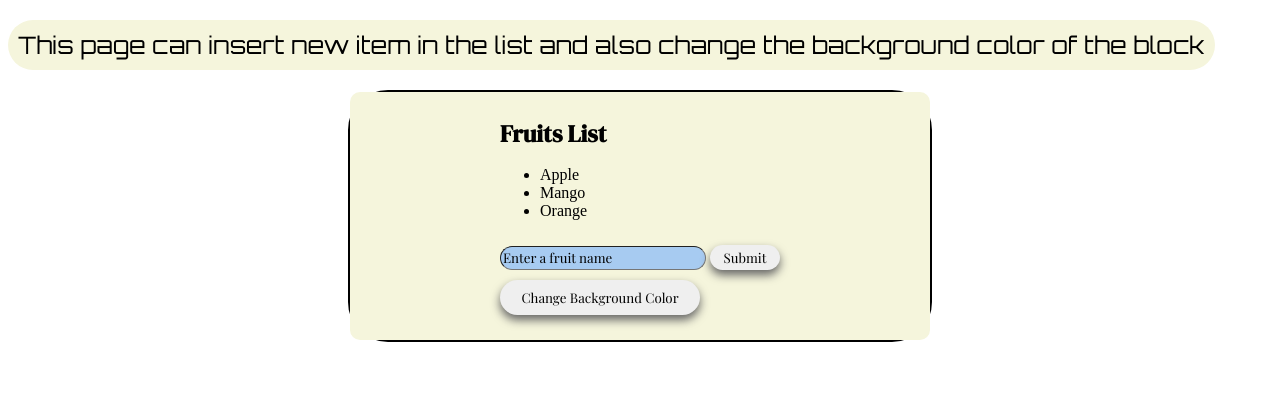
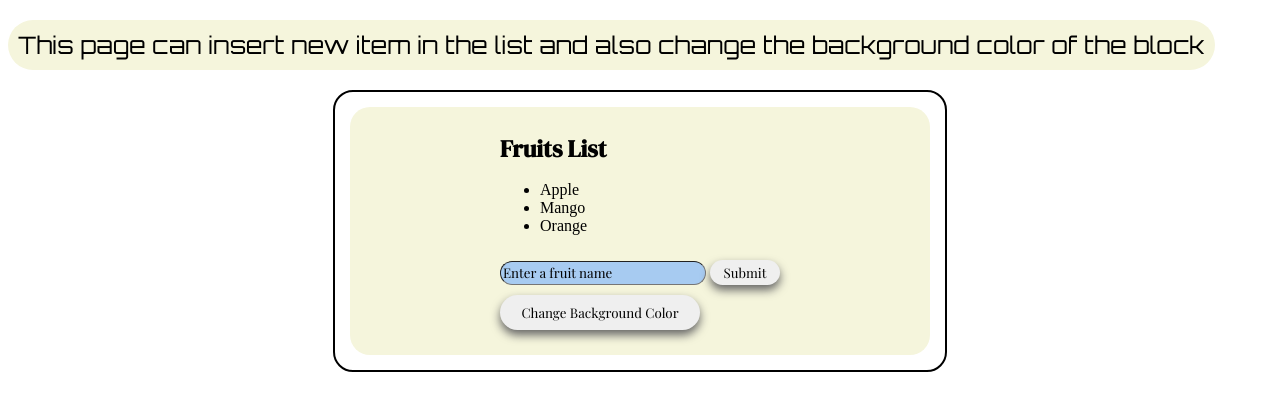
Before and after one commit to hassanab1/Background-Color-Changer, a plain HTML site: page index.html in a window 1280 px wide. Drawn offline with nearby package versions, Linux system fonts and the light colour scheme; a web font is replaced by a local one.

Commit message:
change style.css at 280720240213

```diff
--- a/CSS/style.css
+++ b/CSS/style.css
@@ -2,21 +2,21 @@
     display: block;
     /* background-color: black; */
     width: max-content;
-    max-width: 50%;
-    margin:auto auto;
-    padding: 30px auto;
+    max-width: 70%;
+    margin: auto auto;
+    padding: 15px;
     border: 2px solid black;
-    border-radius: 40px;
-    /* border-width: 5px; */
+    border-radius: 20px;
+    /* /* border-width: 5px; */
 }
 .Glob{
     width: max-content;
     padding: 25px 150px;
     background-color: beige;
-    border-radius: 10px;
+    border-radius: 20px;
     border-width: 10px;
     border-color: black;
-    /* color: black; */
+    /* /* color: black; */
 }
 
 .TopScript{
```
